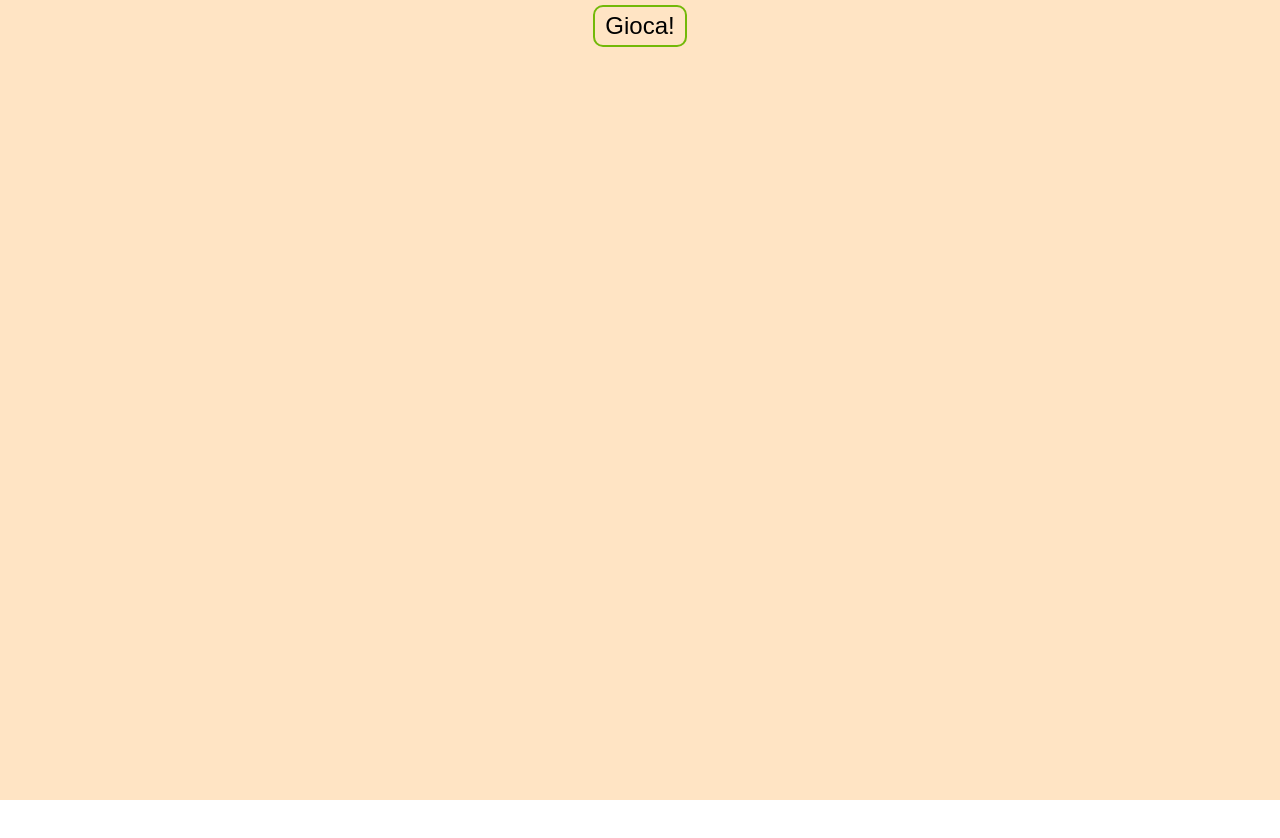
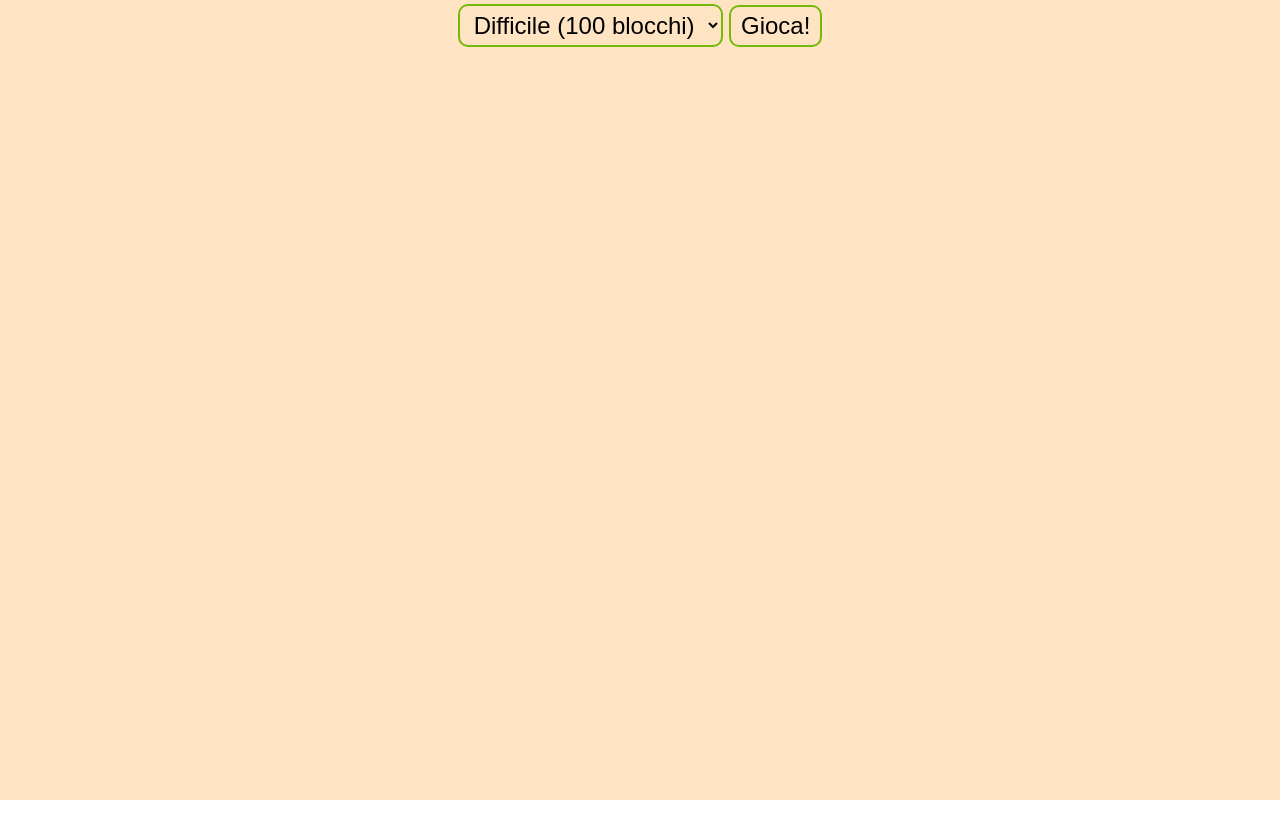
Before and after one commit to pierdomenicoguarnieri/js-campominato-grid, a plain HTML site: page index.html in a window 1280 px wide. Drawn offline with Linux system fonts and the light colour scheme.

Commit message:
add: bonus markup and styling

```diff
--- a/assets/css/style.css
+++ b/assets/css/style.css
@@ -23,7 +23,7 @@ body{
   font-size: 1.6rem;
 }
 
-#btn{
+.input{
   margin-top: 20px;
   border: 2px solid rgb(115, 185, 9);
   border-radius: 10px;
@@ -33,7 +33,7 @@ body{
   cursor: pointer;
 }
 
-#btn:hover{
+.input:hover{
   transition: all .3s;
   background-color: rgb(115, 185, 9);
   color: white;
@@ -47,9 +47,17 @@ body{
 }
 
 .container .box{
-  width: calc(100%/10);
-  aspect-ratio: 1/1;
+  width: calc(100% / 10);
+  aspect-ratio: 1 / 1;
   border: 1px solid white;
+}
+
+.box.lvlmedium{
+  width: calc(100% / 9);
+}
+
+.box.lvlsimple{
+  width: calc(100% / 7);
 }
 
 .fade-in{
--- a/index.html
+++ b/index.html
@@ -17,7 +17,13 @@
     <div class="main-wrapper">
       <div class="game-control">
         <h1>Gioca a Campo Minato!</h1>
-        <button id="btn">Gioca!</button>
+        <select class="input" id="select">
+          <option value="1">Difficile (100 blocchi)</option>
+          <option value="2">Medio (81 blocchi)</option>
+          <option value="3">Facile (49 blocchi)</option>
+        </select>
+        <button class="input" type="button" id="btn">Gioca!</button>
+
       </div>
 
       <div class="container">
```
